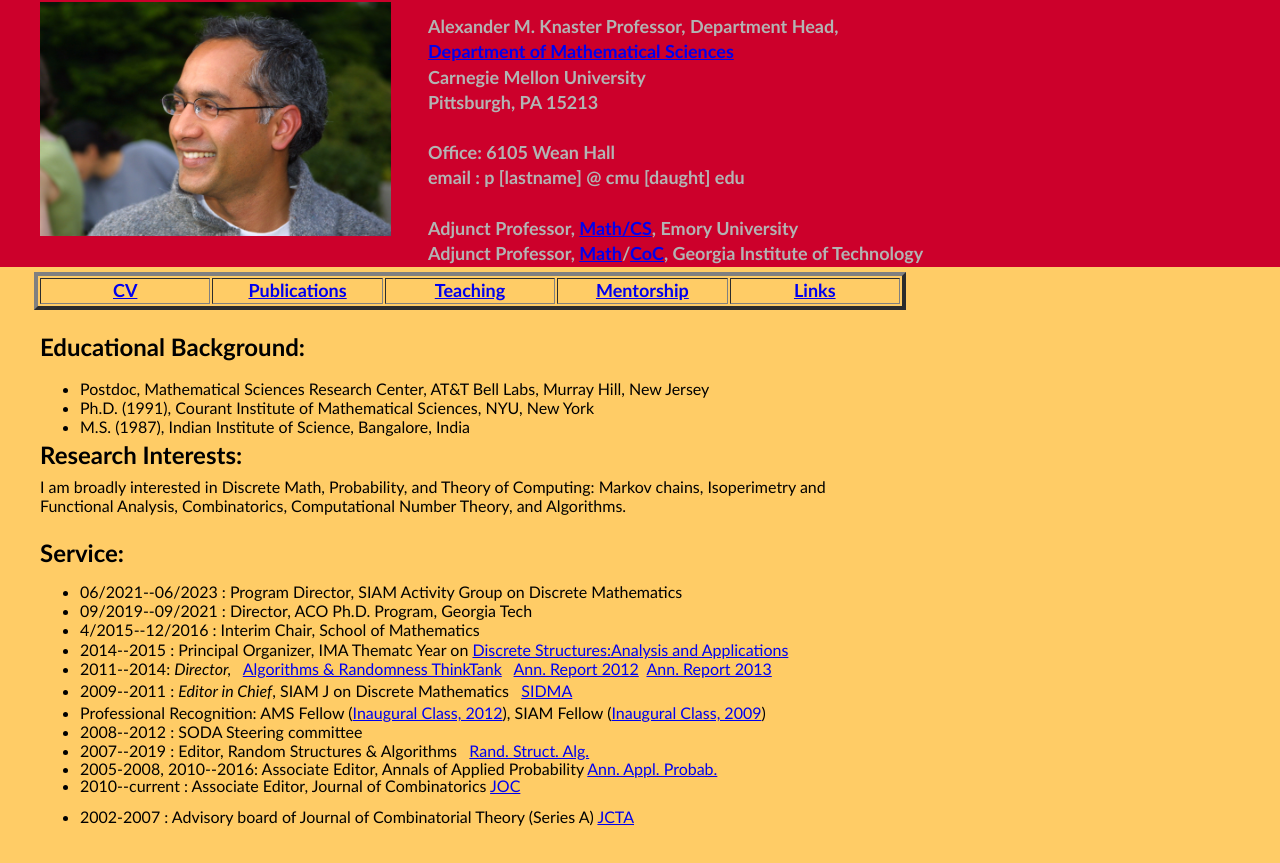
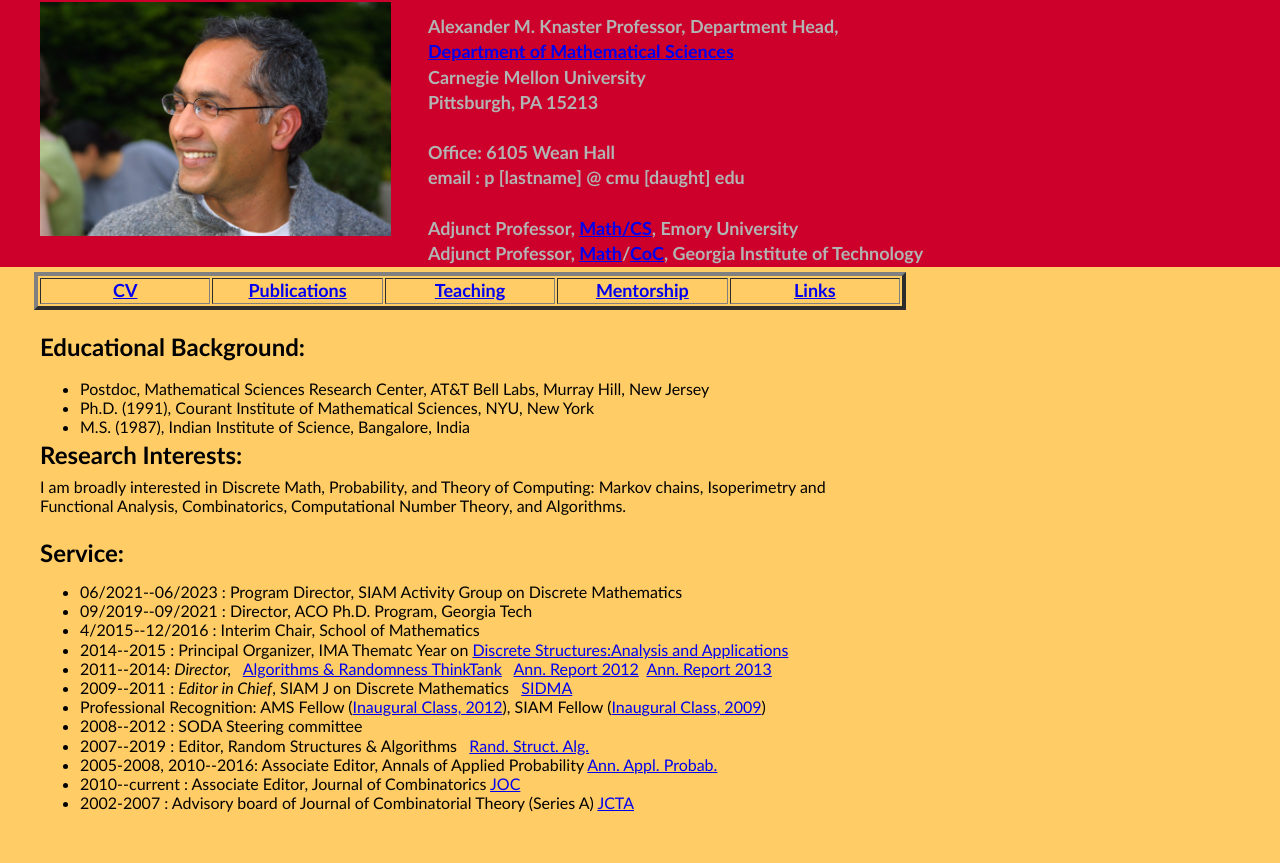
Before and after one commit to tetali/tetali.github.io, a plain HTML site: page index.html in a window 1280 px wide. Shown: the part 78-941 px from the top of the page. Drawn offline with Linux system fonts and the light colour scheme.

Commit message:
merged <ul>

```diff
--- a/index.html
+++ b/index.html
@@ -79,25 +79,21 @@ Computing: Markov chains, Isoperimetry and Functional Analysis, Combinatorics,
 <li>09/2019--09/2021 : Director, ACO Ph.D. Program, Georgia Tech</li>
 <li>4/2015--12/2016 : Interim Chair, School of Mathematics</li>
 <li>2014--2015 : Principal Organizer, IMA Thematc Year on <a href="http://www.ima.umn.edu/2014-2015/">Discrete Structures:Analysis and Applications</a></li>
-<li style="height: 6px;">2011--2014: <span style="font-style: italic;">Director, </span>  &nbsp; <a href="http://www.arc.gatech.edu">Algorithms & Randomness ThinkTank</a> &nbsp; <a href="ARCReport2012.pdf">Ann. Report 2012</a> &nbsp;<a href="ARCReport2013.pdf">Ann. Report 2013</a> </li></li>
-</ul>
-<ul>
-<li style="height: 6px;">2009--2011 : <span style="font-style: italic;">Editor in Chief</span>,
+<li style="">2011--2014: <span style="font-style: italic;">Director, </span>  &nbsp; <a href="http://www.arc.gatech.edu">Algorithms & Randomness ThinkTank</a> &nbsp; <a href="ARCReport2012.pdf">Ann. Report 2012</a> &nbsp;<a href="ARCReport2013.pdf">Ann. Report 2013</a> </li></li>
+<li style="">2009--2011 : <span style="font-style: italic;">Editor in Chief</span>,
 SIAM J on Discrete Mathematics &nbsp; <a href="http://www.siam.org/journals/sidma.php">SIDMA</a></li></li>
-</ul>
-<ul>
 <li> Professional Recognition: AMS Fellow (<a href="http://www.ams.org/profession/fellows-list">Inaugural Class, 2012</a>), SIAM Fellow (<a href="http://fellows.siam.org">Inaugural Class, 2009</a>) </li>
 <li>2008--2012 : SODA Steering committee</li>
-<li style="height: 18px;">2007--2019 : Editor, Random
+<li style="">2007--2019 : Editor, Random
 Structures &amp; Algorithms &nbsp; <a href="http://www.wiley.com/WileyCDA/WileyTitle/productCd-RSA.html">Rand.
 Struct. Alg.</a></li>
-<li style="height: 17px;">2005-2008, 2010--2016: Associate Editor,
+<li style="">2005-2008, 2010--2016: Associate Editor,
 Annals of Applied Probability
 <a href="http://www.imstat.org/aap/">Ann. Appl. Probab.</a></li>
-<li style="height: 31px;">2010--current : Associate Editor,
+<li style="">2010--current : Associate Editor,
 Journal of Combinatorics
 <a href="http://www.intlpress.com/JOC/">JOC</a></li>
-<li style="height: 31px;">2002-2007 : Advisory board of
+<li style="">2002-2007 : Advisory board of
 Journal of Combinatorial Theory (Series A)
 <a href="http://nelligan.la.asu.edu:8087/">JCTA</a></li>
 
```
